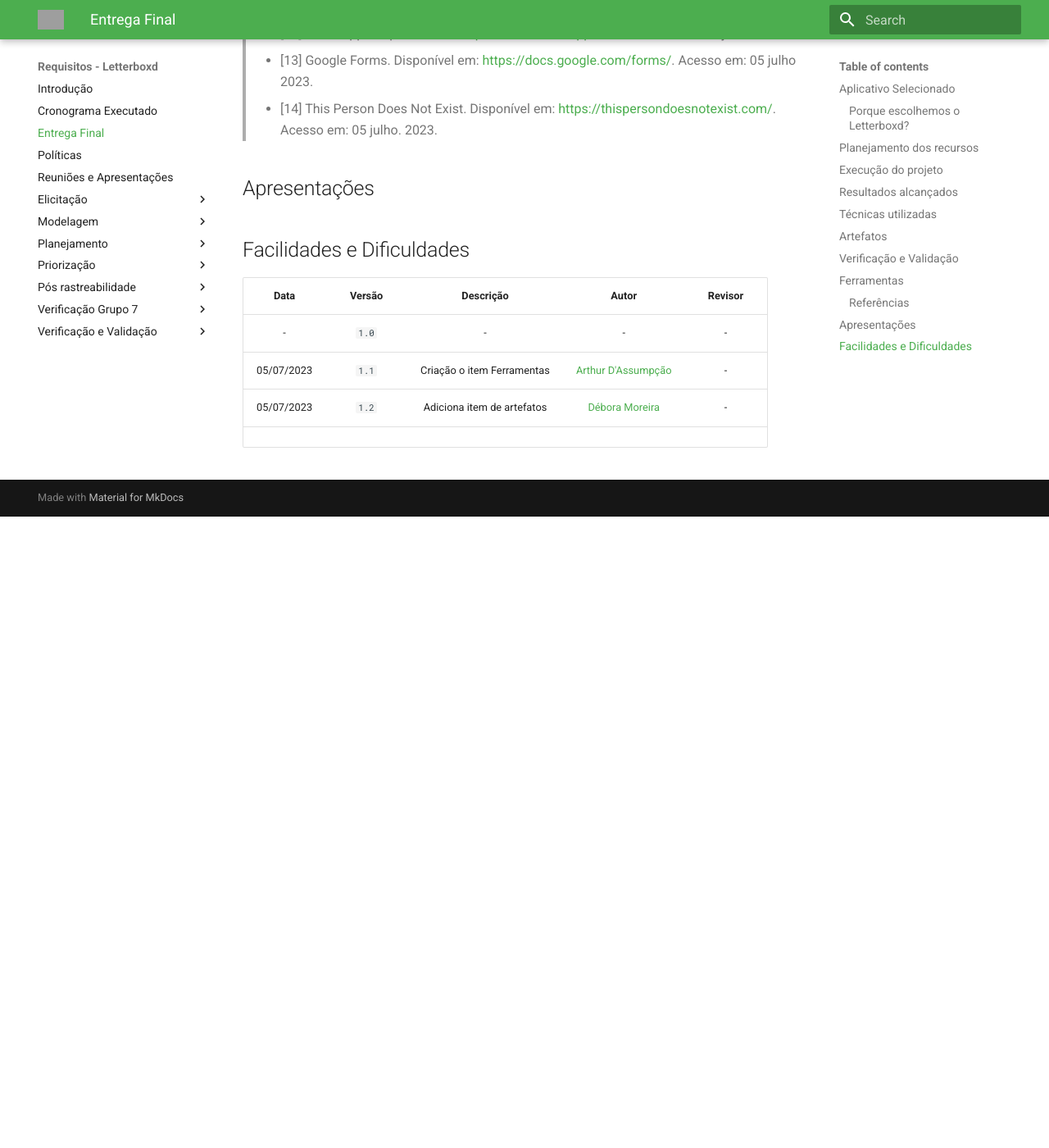
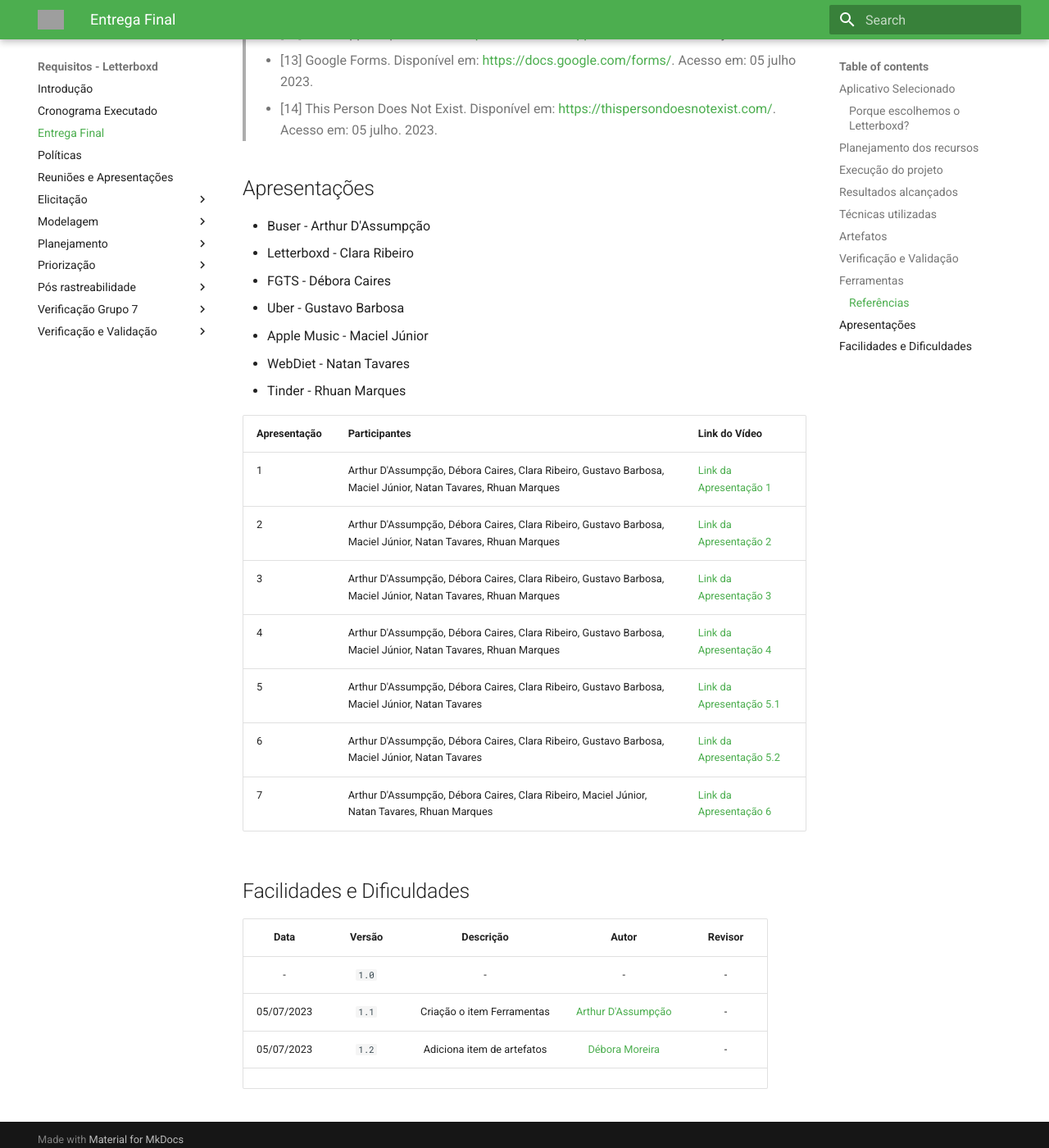
Before and after one commit to Requisitos-de-Software/2023.1-Letterboxd, an MkDocs documentation site: the page built from docs/entregaFinal.md, in a window 1280 px wide and 1400 px high, scrolled down 7214 px. Shown: the whole window at 82% size. Built offline with MkDocs 1.6.1 and Material for MkDocs 9.7.7, drawn with Linux system fonts in a browser that asks for light colours; before the commit the page ends 7844 px from its top, so only the background shows below that; grey boxes are pictures that could not be loaded.

Commit message:
Apresentações

```diff
--- a/docs/entregaFinal.md
+++ b/docs/entregaFinal.md
@@ -244,6 +244,24 @@
 
 ## Apresentações
 
+- Buser - Arthur D'Assumpção
+- Letterboxd - Clara Ribeiro
+- FGTS - Débora Caires
+- Uber - Gustavo Barbosa
+- Apple Music - Maciel Júnior
+- WebDiet - Natan Tavares
+- Tinder - Rhuan Marques
+
+| Apresentação | Participantes                                                                                                  | Link do Vídeo                                                           |
+| ------------ | -------------------------------------------------------------------------------------------------------------- | ----------------------------------------------------------------------- |
+| 1            | Arthur D'Assumpção, Débora Caires, Clara Ribeiro, Gustavo Barbosa, Maciel Júnior, Natan Tavares, Rhuan Marques | [Link da Apresentação 1](https://www.youtube.com/watch?v=BsANHSglTvc)   |
+| 2            | Arthur D'Assumpção, Débora Caires, Clara Ribeiro, Gustavo Barbosa, Maciel Júnior, Natan Tavares, Rhuan Marques | [Link da Apresentação 2](https://www.youtube.com/watch?v=kStq8x0C3Dg)   |
+| 3            | Arthur D'Assumpção, Débora Caires, Clara Ribeiro, Gustavo Barbosa, Maciel Júnior, Natan Tavares, Rhuan Marques | [Link da Apresentação 3](https://www.youtube.com/watch?v=IAKl1VXL_e4)   |
+| 4            | Arthur D'Assumpção, Débora Caires, Clara Ribeiro, Gustavo Barbosa, Maciel Júnior, Natan Tavares, Rhuan Marques | [Link da Apresentação 4](https://www.youtube.com/watch?v=m3uRe1q4mlI)   |
+| 5            | Arthur D'Assumpção, Débora Caires, Clara Ribeiro, Gustavo Barbosa, Maciel Júnior, Natan Tavares                | [Link da Apresentação 5.1](https://www.youtube.com/watch?v=YgK3oXHtTMk) |
+| 6            | Arthur D'Assumpção, Débora Caires, Clara Ribeiro, Gustavo Barbosa, Maciel Júnior, Natan Tavares                | [Link da Apresentação 5.2](https://www.youtube.com/watch?v=FqlFZ1N5oSM) |
+| 7            | Arthur D'Assumpção, Débora Caires, Clara Ribeiro, Maciel Júnior, Natan Tavares, Rhuan Marques                  | [Link da Apresentação 6](https://www.youtube.com/watch?v=12MAALPQpCA)   |
+
 ## Facilidades e Dificuldades
 
 |    Data    | Versão |         Descrição          |                       Autor                        | Revisor |
```
